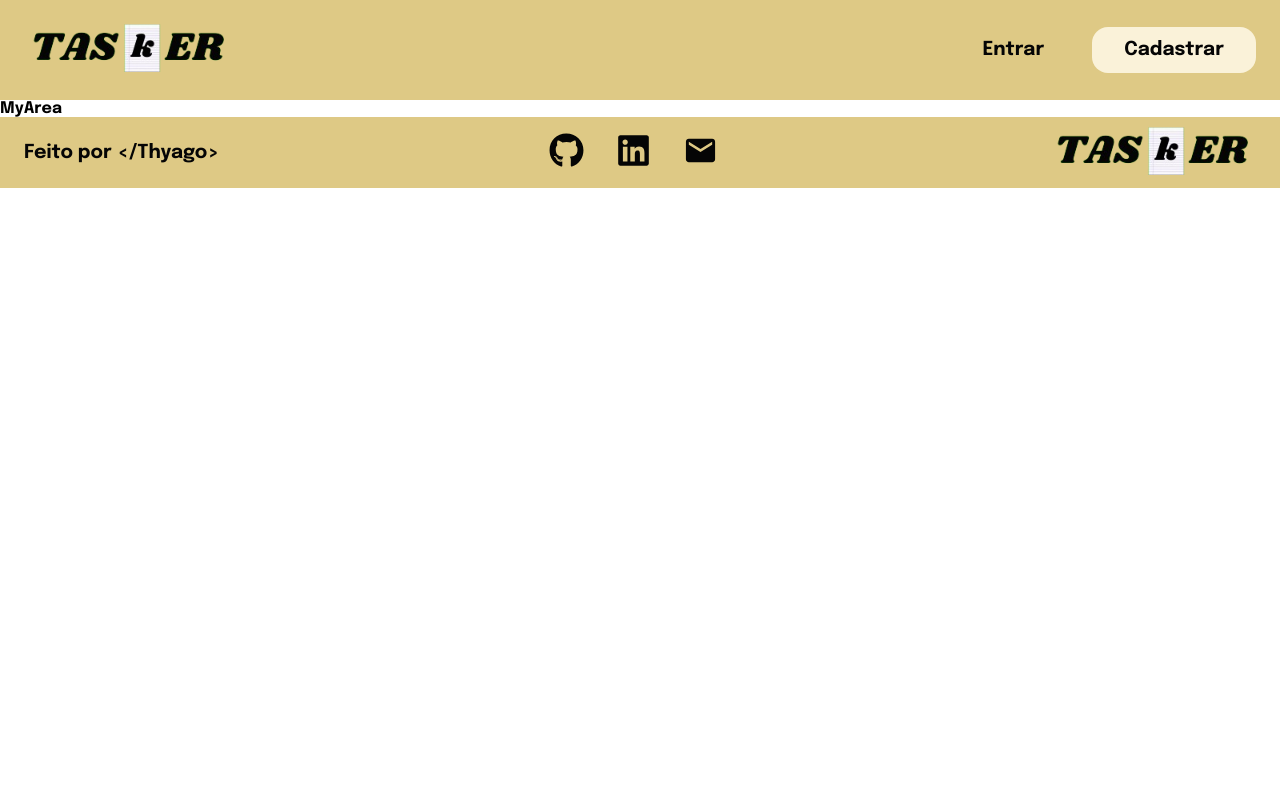
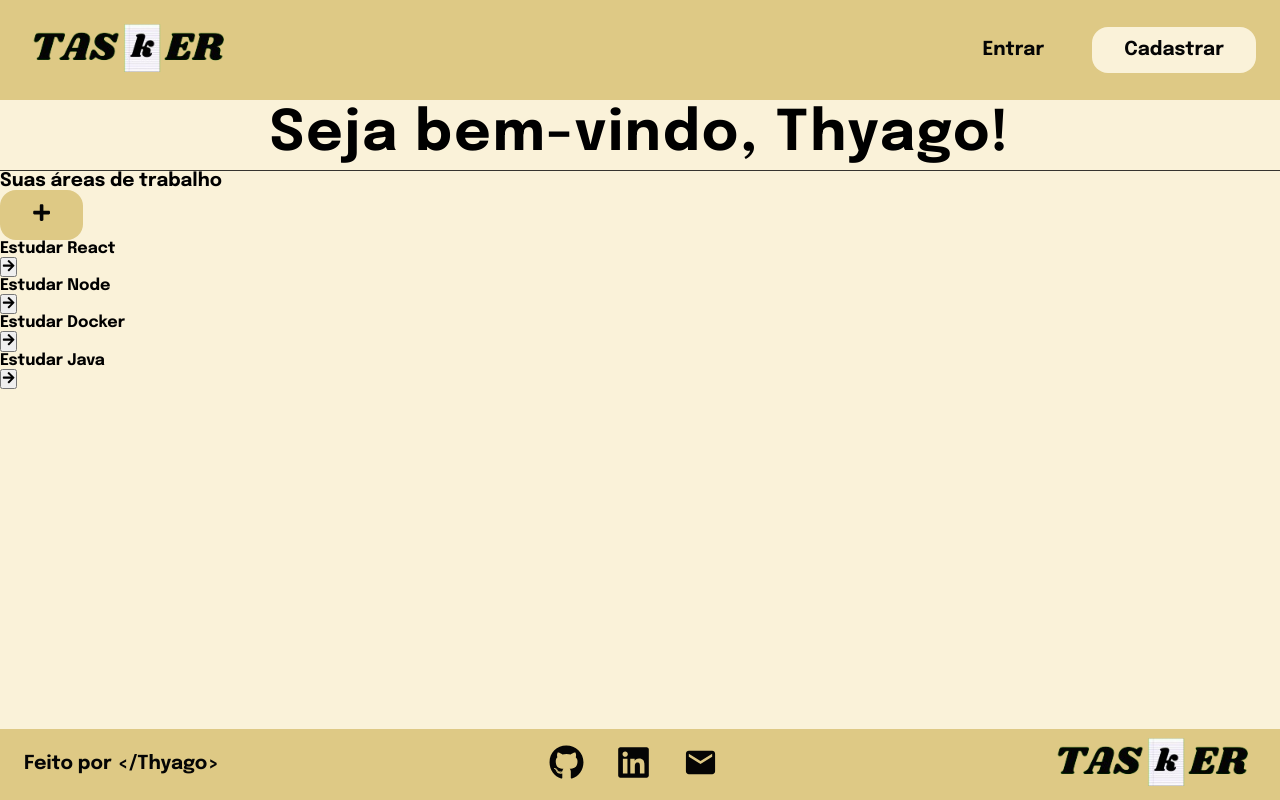
Before and after one commit to Thyago-ES/Tasker, a React (Vite) app: page /1/meu-espaco in a window 1280 px wide. Built offline with nearby package versions, Linux system fonts and the light colour scheme.

Commit message:
feat: add page structure

```diff
--- a/src/pages/MyArea/index.tsx
+++ b/src/pages/MyArea/index.tsx
@@ -1,3 +1,69 @@
+import { FaPlus, FaArrowRight } from "react-icons/fa";
+
+import { Title } from "../../components/Title";
+import { useNavigate } from "react-router-dom";
+
+const areaList = [
+	{
+		id: 1,
+		title: "Estudar React",
+	},
+	{
+		id: 2,
+		title: "Estudar Node",
+	},
+	{
+		id: 3,
+		title: "Estudar Docker",
+	},
+	{
+		id: 4,
+		title: "Estudar Java",
+	},
+];
+
 export function MyArea() {
-	return <div>MyArea</div>;
+	const navigate = useNavigate();
+
+	return (
+		<main>
+			<div>
+				<header>
+					<Title text="Seja bem-vindo, Thyago!" />
+				</header>
+
+				<section>
+					<div>
+						<h3>Suas áreas de trabalho</h3>
+
+						<button className="btn btn__small btn__secondary">
+							<FaPlus />
+						</button>
+					</div>
+					<div>
+						{areaList.length === 0 ? (
+							<p>Não há áreas. Crie uma nova!</p>
+						) : (
+							areaList.map((area) => (
+								<div key={area.id}>
+									<h4>{area.title}</h4>
+									<button
+										onClick={() =>
+											navigate(`/thyago-rafael/area/${area.id}`, {
+												state: {
+													title: area.title,
+												},
+											})
+										}
+									>
+										<FaArrowRight />
+									</button>
+								</div>
+							))
+						)}
+					</div>
+				</section>
+			</div>
+		</main>
+	);
 }
```
